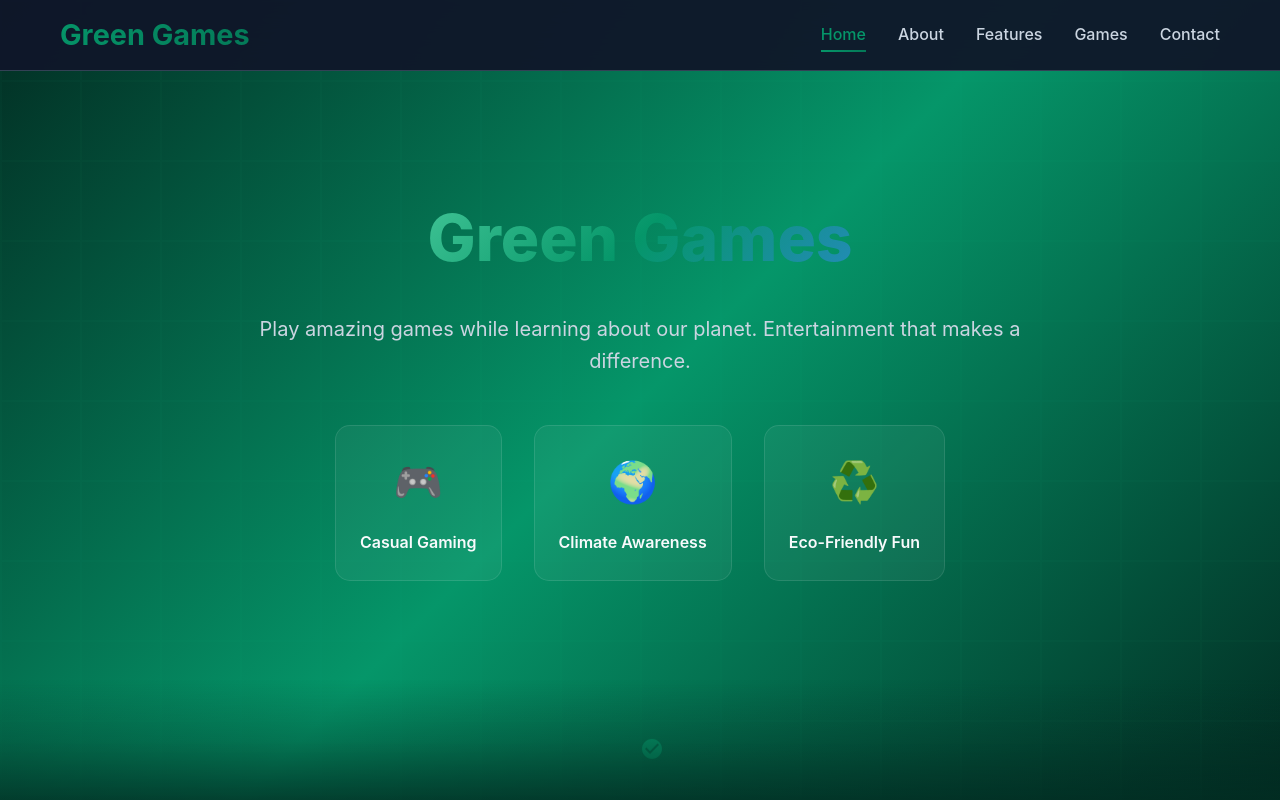
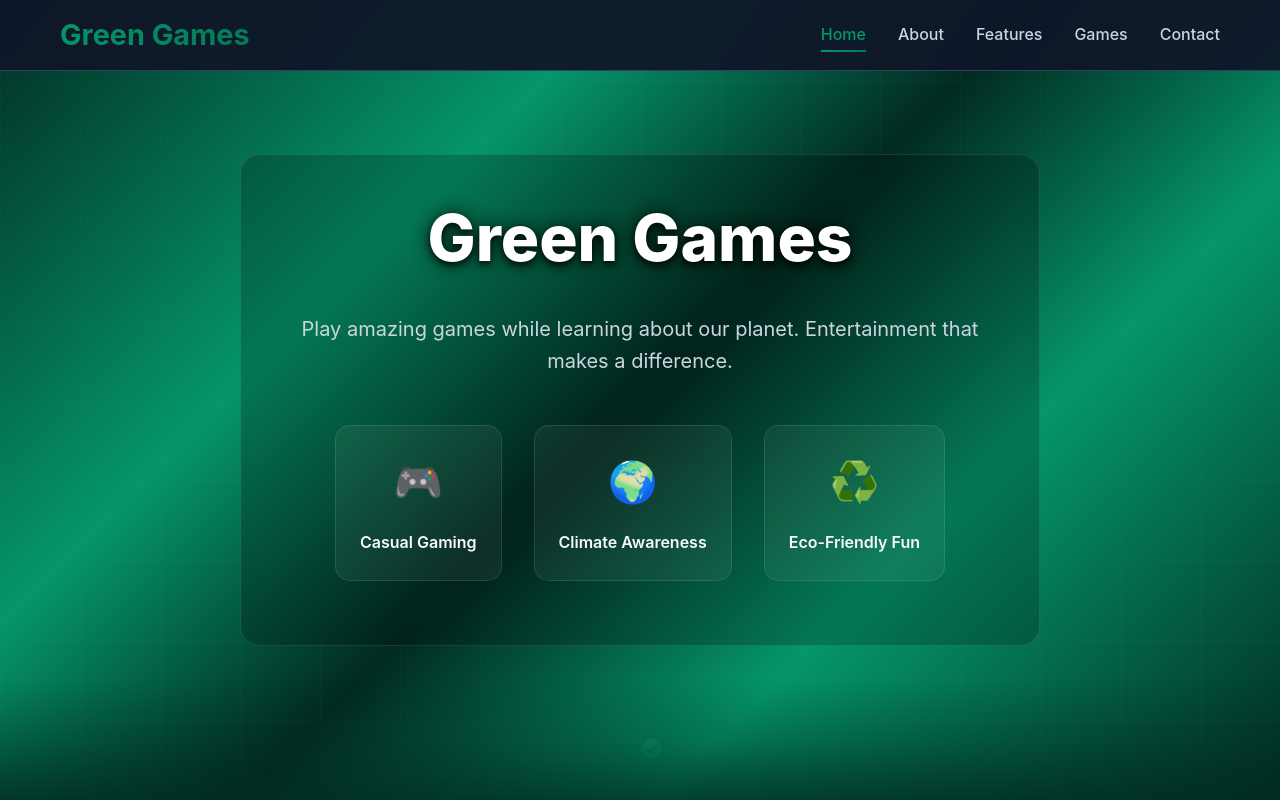
Before and after one commit to LBB2005/green.games, a plain HTML site: page index.html in a window 1280 px wide. Shown: the top 800 px of the page. Drawn offline with Linux system fonts and the light colour scheme.

Commit message:
Fix Green Games title visibility with white text and better contrast
- Changed hero h1 from green gradient text to white with strong black shadows
- Made hero background darker in center area for better text contrast
- Added subtle dark overlay behind hero content for maximum readability
- Ensures perfect visibility of Green Games title against green background
- Maintains beautiful green aesthetic while solving readability issues

```diff
--- a/css/styles.css
+++ b/css/styles.css
@@ -126,7 +126,9 @@ body {
     background: linear-gradient(
         135deg,
         var(--dark-green) 0%,
-        var(--primary-green) 50%,
+        var(--primary-green) 30%,
+        rgba(2, 44, 34, 0.9) 50%,
+        var(--primary-green) 70%,
         var(--dark-green) 100%
     );
     position: relative;
@@ -165,16 +167,22 @@ body {
     max-width: 800px;
     z-index: 2;
     position: relative;
+    padding: 2rem;
+    border-radius: 20px;
+    background: rgba(0, 0, 0, 0.2);
+    backdrop-filter: blur(10px);
+    border: 1px solid rgba(255, 255, 255, 0.1);
 }
 
 .hero h1 {
     font-size: 4rem;
     font-weight: 800;
     margin-bottom: 1.5rem;
-    background: linear-gradient(135deg, var(--light-green), var(--primary-green), var(--accent-blue));
-    -webkit-background-clip: text;
-    -webkit-text-fill-color: transparent;
-    background-clip: text;
+    color: #ffffff;
+    text-shadow:
+        0 0 20px rgba(0, 0, 0, 0.8),
+        0 4px 8px rgba(0, 0, 0, 0.6),
+        0 2px 4px rgba(0, 0, 0, 0.4);
     animation: fadeInUp 1s ease-out;
 }
 
```
